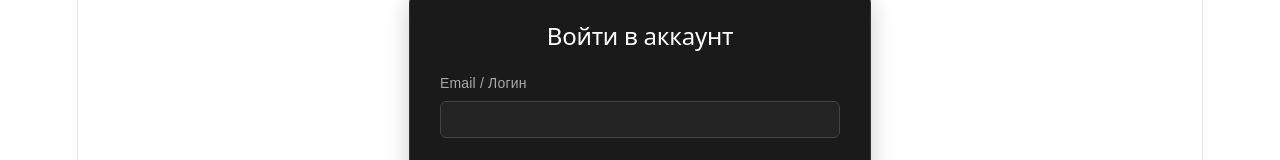
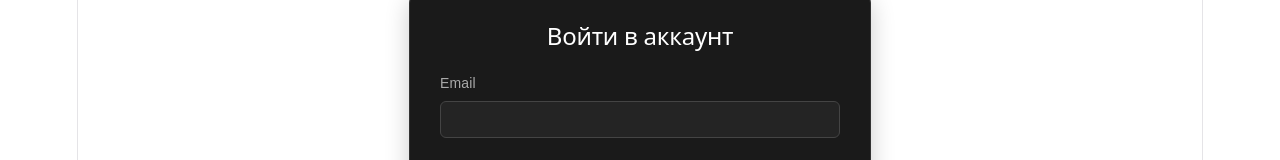
Before and after one commit to belyakov0508-hash/PojectAPI_KDZ, a React app in the folder frontend/: page /login in a window 1280 px wide. Shown: the part 142-302 px from the top of the page. Built offline with nearby package versions, Linux system fonts and the light colour scheme; the HTML template or start-up script is replaced by a standard one.

Commit message:
Изменён вид формы

```diff
--- a/frontend/src/pages/Auth.jsx
+++ b/frontend/src/pages/Auth.jsx
@@ -51,7 +51,7 @@ export default function Auth() {
         <h2 style={styles.title}>{mode === 'login' ? 'Войти в аккаунт' : 'Регистрация'}</h2>
         <form onSubmit={handleSubmit} style={styles.form}>
           <div style={styles.inputGroup}>
-            <label style={styles.label}>Email / Логин</label>
+            <label style={styles.label}>Email</label>
             <input type="email" value={email} onChange={(e) => setEmail(e.target.value)} required style={styles.input} />
           </div>
           <div style={styles.inputGroup}>
```
